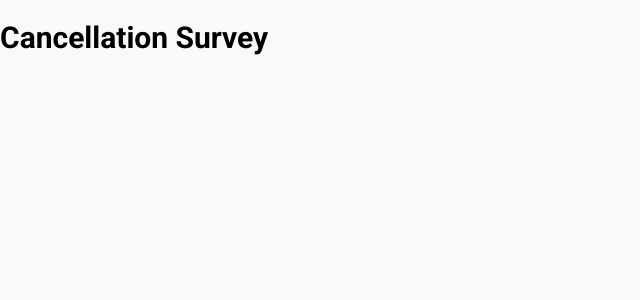
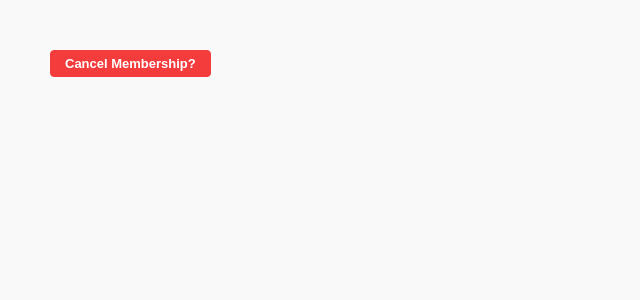
Before and after one commit to Mushfiqur06/cancelation-survey, a React (Create React App) app: page / in a window 1280 px wide. Shown: the top 300 px of the page, without its empty margins (0-640 px from the left). Built offline with nearby package versions, Linux system fonts and the light colour scheme.

Commit message:
Fix Cancalltion member ship modal button

```diff
--- a/src/App.js
+++ b/src/App.js
@@ -5,7 +5,7 @@ function Home() {
   const [showModal, setShowModal] = useState(false);
   return (
     <>
-      <h1 onClick={() => setShowModal(true)}>Cancellation Survey</h1>
+      <button style={{margin: '50px'}} type="sumit" className="btn btn-secondary" onClick={() => setShowModal(true)}>Cancel Membership?</button>
 
       {showModal && (
         <CancellationModal
--- a/src/components/CancellationModal.js
+++ b/src/components/CancellationModal.js
@@ -25,7 +25,7 @@ export default function CancellationModal({ showModal, modalClosed }) {
           </p>
           <p>We hope you’re staying safe and healthy!</p>
           <div className="membership-btns">
-            <button className="btn btn-primary">50 % OFF For 6 Months</button>
+            <a href="https://wpmudev.com/" target="_blank" rel="noreferrer" className="btn btn-primary">50 % OFF For 6 Months</a>
             <button
               className="btn membership-btns__cancel"
               onClick={() => navigate("/cancellation-survey")}
--- a/src/styles/_typographi.scss
+++ b/src/styles/_typographi.scss
@@ -8,3 +8,7 @@ body {
     -webkit-font-smoothing: antialiased;
     -moz-osx-font-smoothing: grayscale;
   }
+
+a{
+  text-decoration: none;
+}
--- a/src/styles/variables.scss
+++ b/src/styles/variables.scss
@@ -7,7 +7,7 @@ $lightOrange: #f43c3d;
 $lightBlue: #286ef1;
 $darkBlue: #D5E3FE;
 
-/* Font Size List */
+/* Font Size Heading */
 $body: 0.938rem;
 $h1: 1.625rem;
 $h2: 1.5rem;
```
